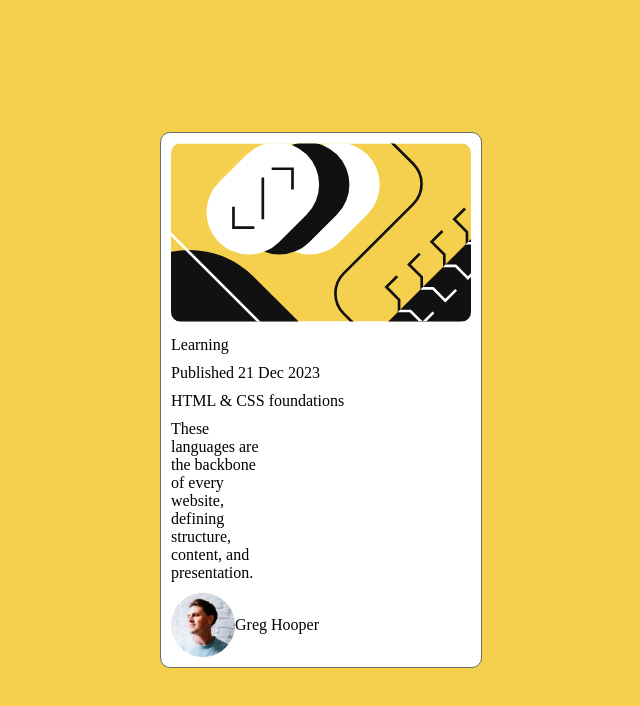
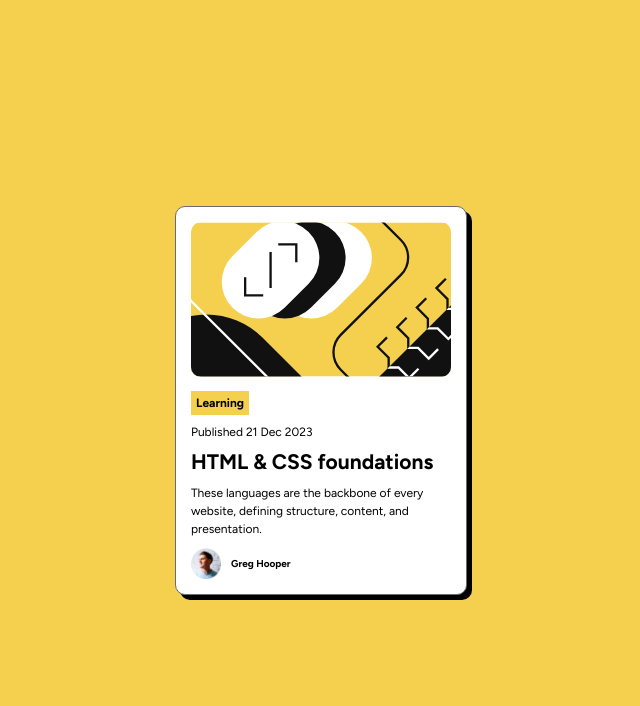
Before and after one commit to KosmoSlayeR/blog-card, a plain HTML site: page index.html in a window 1280 px wide. Shown: the whole page, without its empty margins (319-959 px from the left). Drawn offline with Linux system fonts and the light colour scheme.

Commit message:
basic styling complete

```diff
--- a/index.html
+++ b/index.html
@@ -25,7 +25,7 @@
         </div>
 
         <div class="author">
-            <img class="userpic" src="assets/images/image-avatar.webp">
+            <img class="author-pic" src="assets/images/image-avatar.webp">
             <p class="author-name">Greg Hooper</p>
         </div>
     </main>
--- a/styles/card.css
+++ b/styles/card.css
@@ -1,38 +1,61 @@
 .card {
+    width: fit-content;
     background-color: white;
     border: 1px hsl(0, 0%, 42%) solid;
     border-radius: 10px;
-    padding: 10px;
-    width: fit-content;
+    padding: 15px;
+    box-shadow: 5px 5px 0px rgb(0, 0, 0);
 }
 
 .picture {
-    width: 300px;
+    width: 260px;
     border-radius: 10px;
     margin-bottom: 10px;
 }
 
+.content * {
+    width: 260px;
+}
+
 .category {
+    color: black;
+    font-size: 12px;
+    width: fit-content;
+    font-weight: bold;
+    background-color: hsl(47, 88%, 63%);
     margin-bottom: 10px;
+    padding: 5px;
 }
 
 .publish-date {
+    font-size: 12px;
     margin-bottom: 10px;
 }
 
 .title {
+    font-size: 21px;
+    font-weight: bold;
     margin-bottom: 10px;
 }
 
 .description {
+    font-size: 12px;
+    line-height: 18px;
     margin-bottom: 10px;
-}
-
-.description {
-    width: 100px;
 }
 
 .author {
     display: flex;
     align-items: center;
 }
+
+.author-pic {
+    width: 30px;
+    margin-right: 10px;
+}
+
+.author-name {
+    flex: 1;
+    font-size: 10px;
+    font-weight: bold;
+}
--- a/styles/general.css
+++ b/styles/general.css
@@ -6,6 +6,7 @@
 }
 
 body {
+    font-family: Figtree, Arial, Helvetica, sans-serif;
     box-sizing: border-box;
     height: 100vh;
     background-color: hsl(47, 88%, 63%);
```
